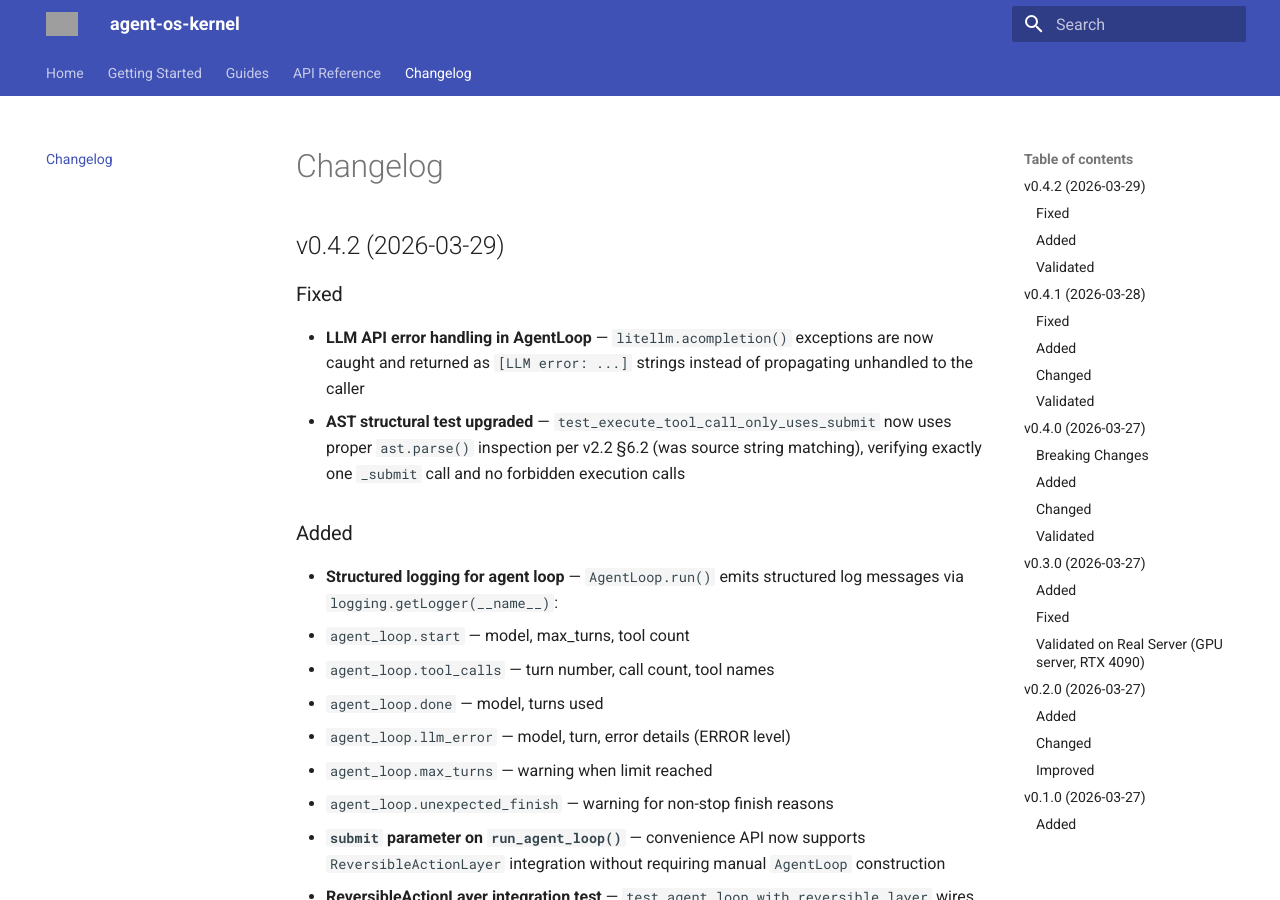
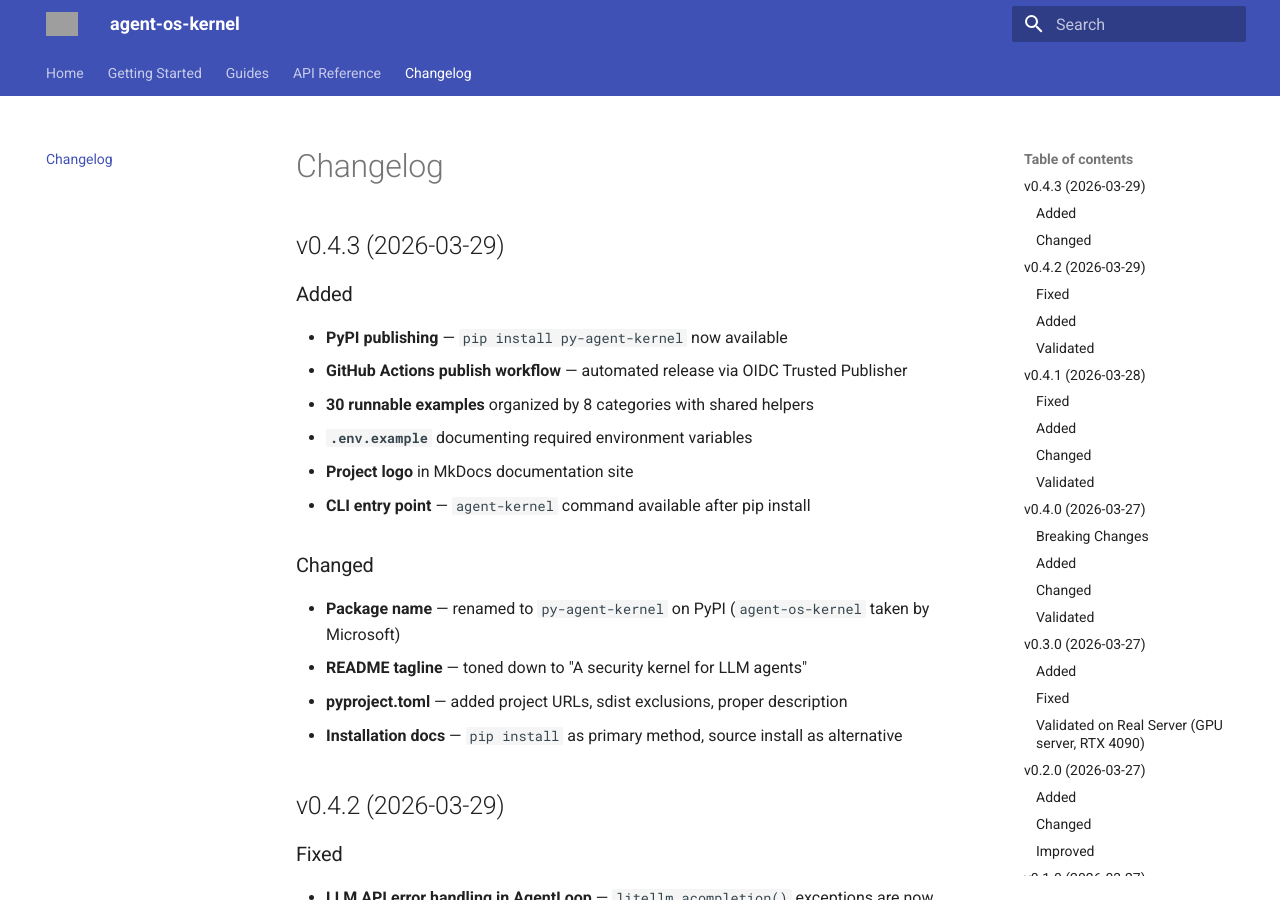
Before and after one commit to JiahaoZhang-Public/agent-kernel, an MkDocs documentation site: the page built from docs/user/changelog.md, in a window 1280 px wide and 900 px high. Built offline with MkDocs 1.6.1 and Material for MkDocs 9.7.7, drawn with Linux system fonts in a browser that asks for light colours; grey boxes are pictures that could not be loaded.

Commit message:
chore: bump version to 0.4.3 for PyPI metadata update
Co-Authored-By: Claude Opus 4.6 (1M context) <noreply@anthropic.com>

```diff
--- a/docs/user/changelog.md
+++ b/docs/user/changelog.md
@@ -1,4 +1,22 @@
 # Changelog
+
+## v0.4.3 (2026-03-29)
+
+### Added
+
+- **PyPI publishing** — `pip install py-agent-kernel` now available
+- **GitHub Actions publish workflow** — automated release via OIDC Trusted Publisher
+- **30 runnable examples** organized by 8 categories with shared helpers
+- **`.env.example`** documenting required environment variables
+- **Project logo** in MkDocs documentation site
+- **CLI entry point** — `agent-kernel` command available after pip install
+
+### Changed
+
+- **Package name** — renamed to `py-agent-kernel` on PyPI (`agent-os-kernel` taken by Microsoft)
+- **README tagline** — toned down to "A security kernel for LLM agents"
+- **pyproject.toml** — added project URLs, sdist exclusions, proper description
+- **Installation docs** — `pip install` as primary method, source install as alternative
 
 ## v0.4.2 (2026-03-29)
 
--- a/pyproject.toml
+++ b/pyproject.toml
@@ -4,7 +4,7 @@ build-backend = "hatchling.build"
 
 [project]
 name = "py-agent-kernel"
-version = "0.4.2"
+version = "0.4.3"
 description = "A security boundary for LLM agents — policy, audit, and rollback for every tool call"
 readme = "README.md"
 license = { text = "MIT" }
```
